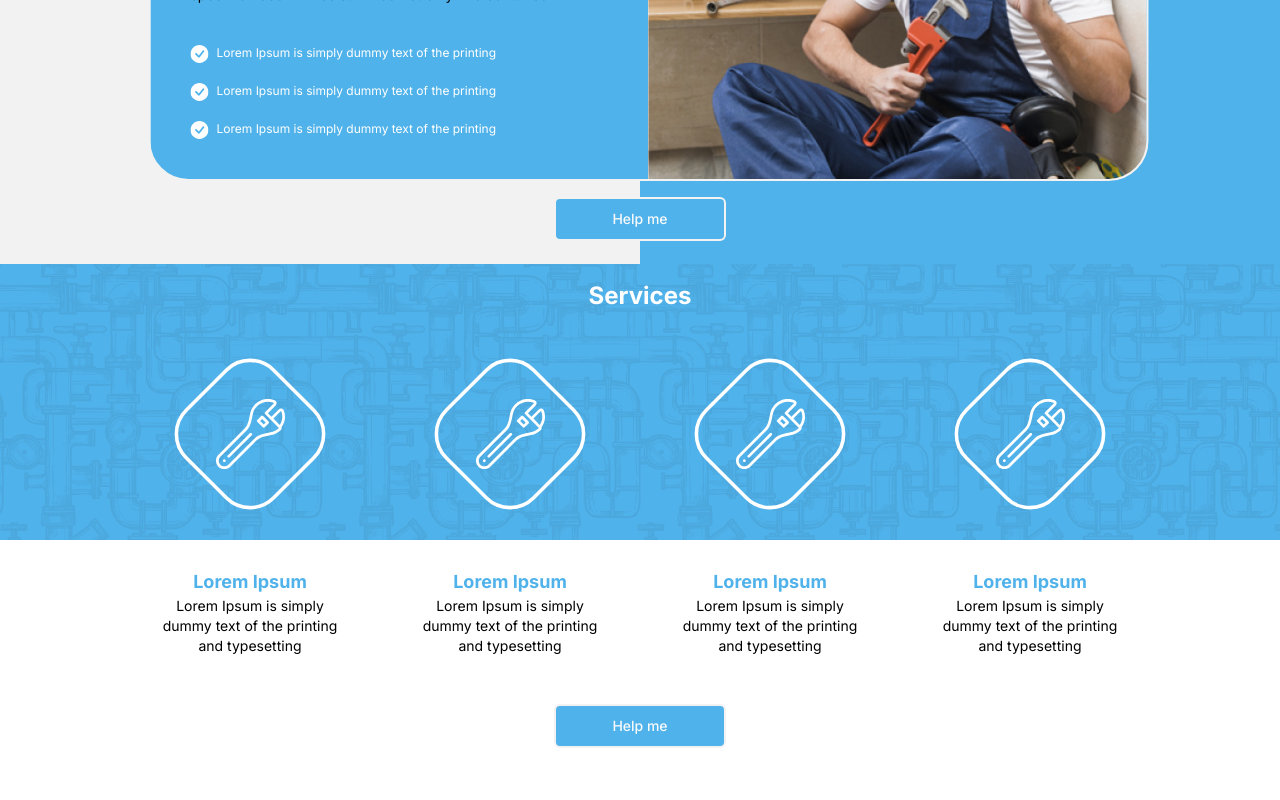
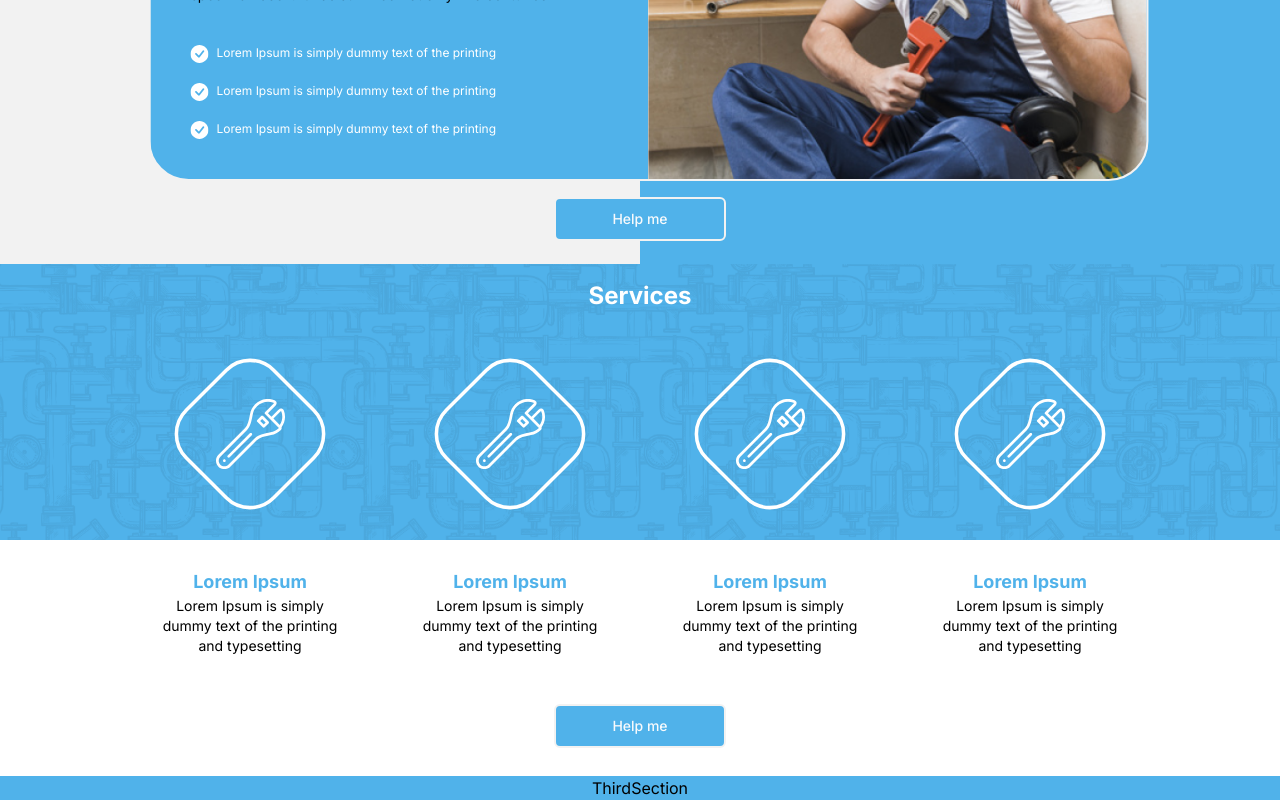
Before and after one commit to Flavio-JS/landing-pages-tailwind, a Next.js app: page /roundrock in a window 1280 px wide. Shown: the part 796-1596 px from the top of the page. Before the commit the page ends 1572 px from the top, so only its background shows below. Built offline with nearby package versions, Linux system fonts and the light colour scheme.

Commit message:
start ThirdSection

```diff
--- a/src/components/RoundRockComponents/Banner/Banner.tsx
+++ b/src/components/RoundRockComponents/Banner/Banner.tsx
@@ -1,4 +1,4 @@
-import { BannerContent } from "../BannerContent/BannerContent";
+import { BannerContent } from "./BannerContent/BannerContent";
 
 export const Banner = () => {
   return (
--- a/src/components/RoundRockComponents/RoundRockComponentPage/RoundRockComponentPage.tsx
+++ b/src/components/RoundRockComponents/RoundRockComponentPage/RoundRockComponentPage.tsx
@@ -2,6 +2,7 @@ import { NextPage } from "next";
 import { Banner } from "../Banner/Banner";
 import { FirstSection } from "../FirstSection/FirstSection";
 import { SecondSection } from "../SecondSection/SecondSection";
+import { ThirdSection } from "../ThirdSection/ThirdSection";
 
 export const RoundRockComponentPage: NextPage = () => {
   return (
@@ -9,6 +10,7 @@ export const RoundRockComponentPage: NextPage = () => {
       <Banner />
       <FirstSection />
       <SecondSection />
+      <ThirdSection />
     </div>
   );
 };
--- /dev/null
+++ b/src/components/RoundRockComponents/ThirdSection/ThirdSection.tsx
@@ -0,0 +1,7 @@
+export const ThirdSection = () => {
+  return (
+    <div className="flex w-full items-center justify-center bg-[#50B2EA]">
+      ThirdSection
+    </div>
+  );
+};
```
Also changed, not shown: src/components/RoundRockComponents/Banner/BannerContent/BannerContent.tsx (renamed from src/components/RoundRockComponents/BannerContent/BannerContent.tsx).
